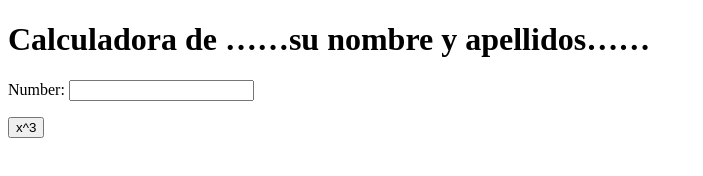
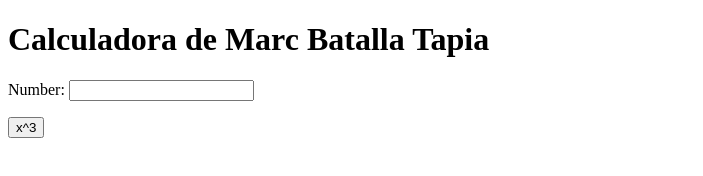
Before and after one commit to MarcB98/my_calculator, a plain HTML site: page index.html in a window 1280 px wide. Shown: the whole page, without its empty margins (0-703 px from the left). Drawn offline with Linux system fonts and the light colour scheme.

```diff
--- a/index.html
+++ b/index.html
@@ -12,7 +12,7 @@
 
         <body>
 
-                 <h1>Calculadora de ……su nombre y apellidos……</h1>
+                 <h1>Calculadora de Marc Batalla Tapia</h1>
 
                  Number:
 
```
